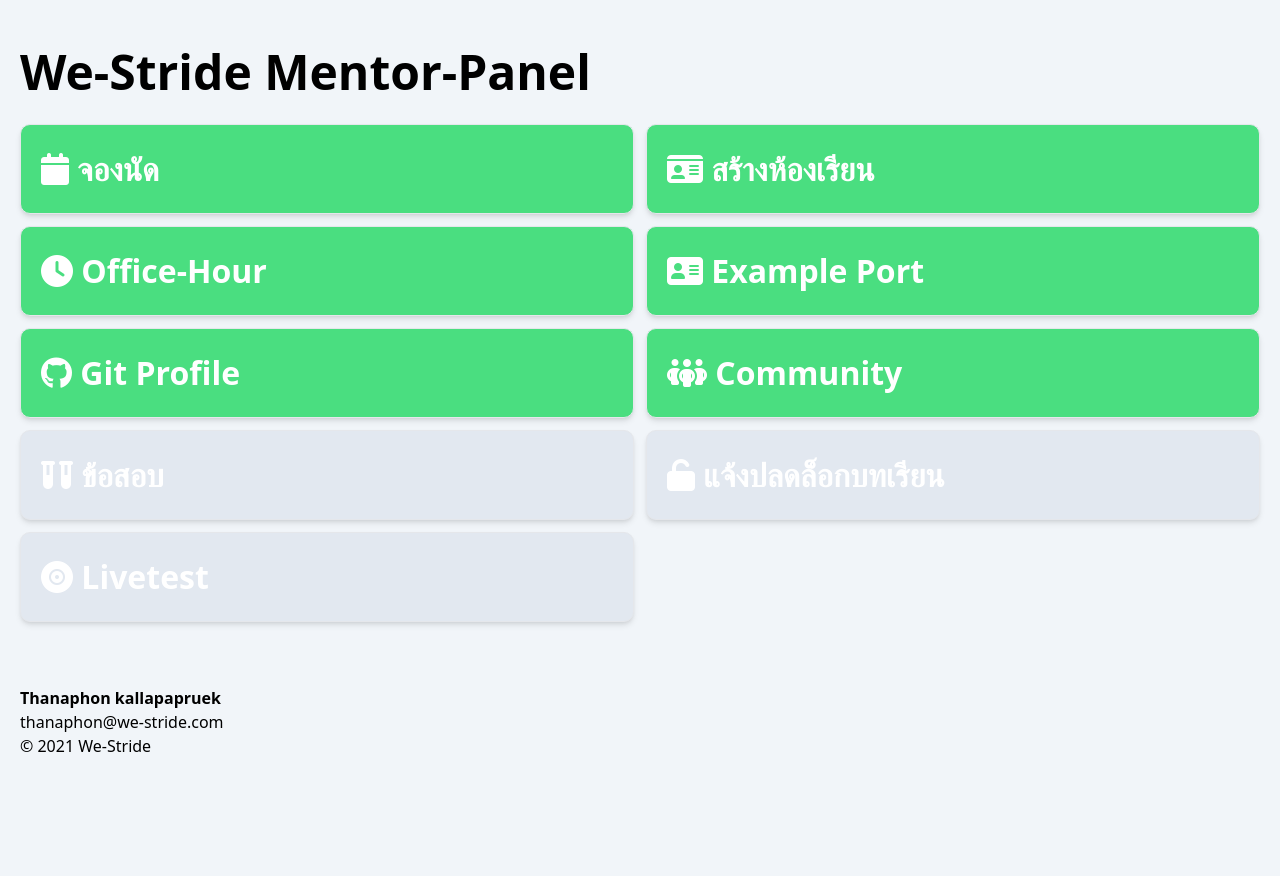
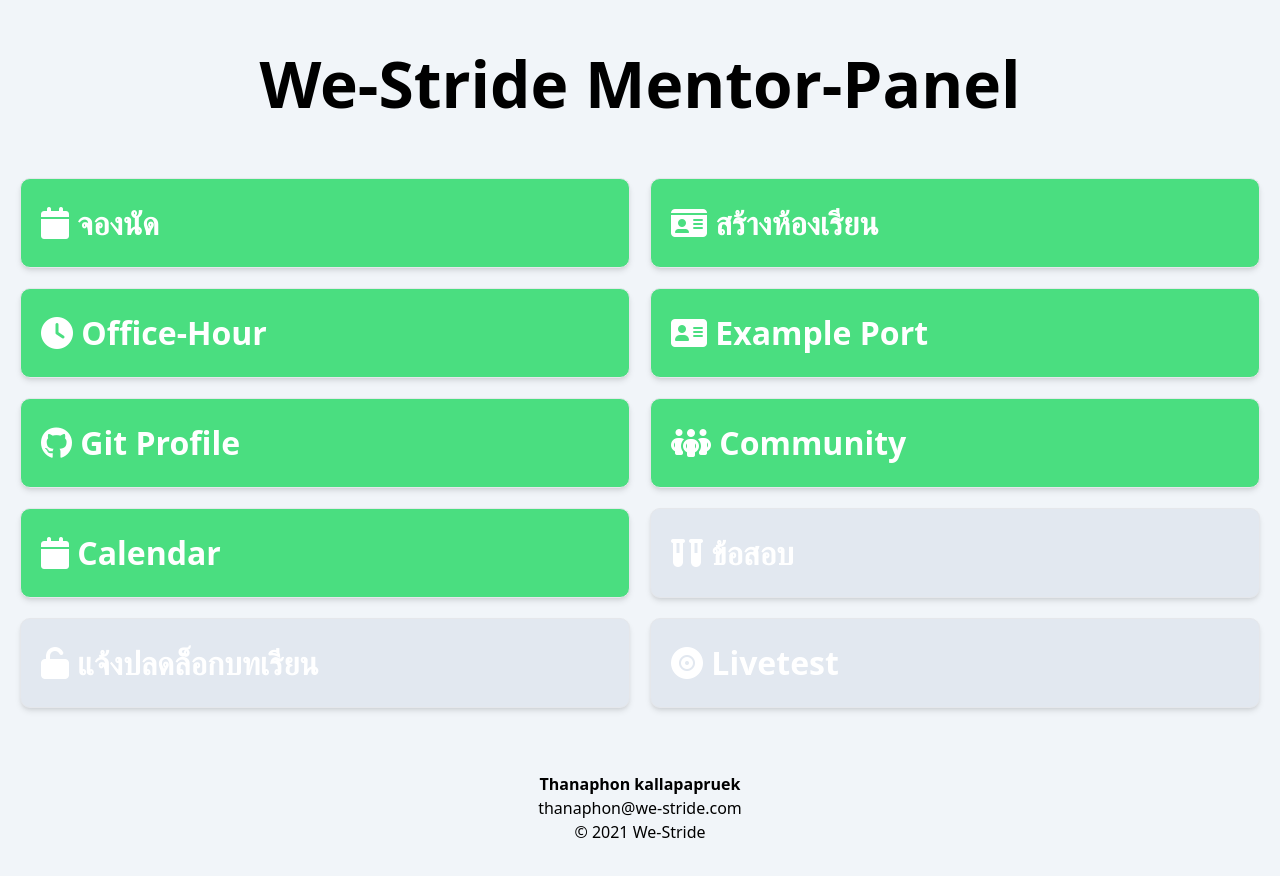
Before and after one commit to Nack-thanaphon/we-stride-board, a plain HTML site: page index.html in a window 1280 px wide. Before the commit the page ends 800 px from the top, so only its background shows below. Drawn offline with nearby package versions, Linux system fonts and the light colour scheme.

Commit message:
deploy: update panel

```diff
--- a/index.html
+++ b/index.html
@@ -6,48 +6,77 @@
     <meta name="viewport" content="width=device-width, initial-scale=1.0">
     <title>We-Stride Dashboard</title>
     <script src="https://cdn.tailwindcss.com"></script>
-    <link rel="stylesheet" href="https://cdnjs.cloudflare.com/ajax/libs/font-awesome/6.6.0/css/all.min.css" integrity="sha512-Kc323vGBEqzTmouAECnVceyQqyqdsSiqLQISBL29aUW4U/M7pSPA/gEUZQqv1cwx4OnYxTxve5UMg5GT6L4JJg==" crossorigin="anonymous" referrerpolicy="no-referrer" />
+    <link rel="stylesheet" href="https://cdnjs.cloudflare.com/ajax/libs/font-awesome/6.6.0/css/all.min.css"
+        integrity="sha512-Kc323vGBEqzTmouAECnVceyQqyqdsSiqLQISBL29aUW4U/M7pSPA/gEUZQqv1cwx4OnYxTxve5UMg5GT6L4JJg=="
+        crossorigin="anonymous" referrerpolicy="no-referrer" />
 </head>
 
 <body class=" bg-slate-100">
     <div class="container mx-auto sm:p-[20px] p-[10px]">
-        <div class="py-4 text-start">
-            <h1 class="sm:text-[3rem] font-bold">We-Stride Mentor-Panel</h1>
+        <div class="py-4 text-center mb-[30px]">
+            <h1 class="sm:text-[4rem] font-bold">We-Stride Mentor-Panel</h1>
+            <small class="sm:text-[3rem] font-bold"></small>
         </div>
-        <div class="grid sm:grid-cols-2 gap-3">
-            <a href="https://westride.zohobookings.com/#/nack" target="_blank" class="bg-green-400  my-auto  border hover:bg-green-200 cursor-pointer p-[20px] shadow-md  rounded-[10px] p-3">
-                <p class="font-bold text-start my-auto text-white text-[2rem] "><i class="fa-solid fa-calendar"></i> จองนัด</p>
+        <div class="grid sm:grid-cols-2 gap-[20px]">
+            <a href="https://westride.zohobookings.com/#/nack" target="_blank"
+                class="bg-green-400  my-auto  border hover:bg-green-200 cursor-pointer p-[20px] shadow-md  rounded-[10px] p-[20px]">
+                <p class="font-bold text-start my-auto text-white text-[2rem] "><i class="fa-solid fa-calendar"></i>
+                    จองนัด</p>
             </a>
 
-            <a href="https://dashboard.we-stride.com/auth/login" target="_blank" class="bg-green-400  my-auto  border hover:bg-green-200 cursor-pointer p-[20px] shadow-md  rounded-[10px] p-3">
-                <p class="font-bold text-start my-auto text-white text-[2rem] "><i class="fa-solid fa-id-card"></i> สร้างห้องเรียน</p>
+            <a href="https://dashboard.we-stride.com/auth/login" target="_blank"
+                class="bg-green-400  my-auto  border hover:bg-green-200 cursor-pointer p-[20px] shadow-md  rounded-[10px] p-[20px]">
+                <p class="font-bold text-start my-auto text-white text-[2rem] "><i class="fa-solid fa-id-card"></i>
+                    สร้างห้องเรียน</p>
             </a>
-            <a href="https://app.gather.town/app/R0menSPiffMe8PLH/WeStride%20Hotline" target="_blank" class="bg-green-400  my-auto  border hover:bg-green-200 cursor-pointer p-[20px] shadow-md  rounded-[10px] p-3">
-                <p class="font-bold text-start my-auto text-white text-[2rem] "><i class="fa-solid fa-clock"></i> Office-Hour</p>
+            <a href="https://app.gather.town/app/R0menSPiffMe8PLH/WeStride%20Hotline" target="_blank"
+                class="bg-green-400  my-auto  border hover:bg-green-200 cursor-pointer p-[20px] shadow-md  rounded-[10px] p-[20px]">
+                <p class="font-bold text-start my-auto text-white text-[2rem] "><i class="fa-solid fa-clock"></i>
+                    Office-Hour</p>
             </a>
 
-            <a href="https://www.pinterest.com/search/pins/?q=portfolio%20website&rs=typed" target="_blank" class="bg-green-400  my-auto  border hover:bg-green-200 cursor-pointer p-[20px] shadow-md  rounded-[10px] p-3">
-                <p class="font-bold text-start my-auto text-white text-[2rem] "><i class="fa-solid fa-address-card"></i> Example Port</p>
+            <a href="https://www.pinterest.com/search/pins/?q=portfolio%20website&rs=typed" target="_blank"
+                class="bg-green-400  my-auto  border hover:bg-green-200 cursor-pointer p-[20px] shadow-md  rounded-[10px] p-[20px]">
+                <p class="font-bold text-start my-auto text-white text-[2rem] "><i class="fa-solid fa-address-card"></i>
+                    Example Port</p>
             </a>
-            <a href="https://github.com/Nack-thanaphon" target="_blank" class="bg-green-400  my-auto  border hover:bg-green-200 cursor-pointer p-[20px] shadow-md  rounded-[10px] p-3">
-                <p class="font-bold text-start my-auto text-white text-[2rem] "><i class="fa-brands fa-github"></i> Git Profile</p>
+            <a href="https://github.com/Nack-thanaphon" target="_blank"
+                class="bg-green-400  my-auto  border hover:bg-green-200 cursor-pointer p-[20px] shadow-md  rounded-[10px] p-[20px]">
+                <p class="font-bold text-start my-auto text-white text-[2rem] "><i class="fa-brands fa-github"></i> Git
+                    Profile</p>
             </a>
 
-            <a href="https://community.we-stride.com/c/support-hours" target="_blank" class="bg-green-400  my-auto  border hover:bg-green-200 cursor-pointer p-[20px] shadow-md  rounded-[10px] p-3">
-                <p class="font-bold text-start my-auto text-white text-[2rem] "><i class="fa-solid fa-people-group"></i> Community</p>
+            <a href="https://community.we-stride.com/c/support-hours" target="_blank"
+                class="bg-green-400  my-auto  border hover:bg-green-200 cursor-pointer p-[20px] shadow-md  rounded-[10px] p-[20px]">
+                <p class="font-bold text-start my-auto text-white text-[2rem] "><i class="fa-solid fa-people-group"></i>
+                    Community</p>
             </a>
-            <a href="#" target="_blank" class="bg-slate-200   my-auto  border hover:bg-green-200 cursor-pointer p-[20px] shadow-md  rounded-[10px] p-3">
-                <p class="font-bold text-start my-auto text-white text-[2rem] "><i class="fa-solid fa-vials"></i> ข้อสอบ</p>
+            <a href="#" target="_blank"
+                class="bg-green-400  my-auto  border hover:bg-green-200 cursor-pointer p-[20px] shadow-md  rounded-[10px] p-[20px]">
+                <p class="font-bold text-start my-auto text-white text-[2rem] "><i class="fa-solid fa-calendar"></i>
+                    Calendar
+                </p>
             </a>
-            <a href="#" target="_blank" class="bg-slate-200  my-auto  border hover:bg-green-200 cursor-pointer p-[20px] shadow-md  rounded-[10px] p-3">
-                <p class="font-bold text-start my-auto text-white text-[2rem] "><i class="fa-solid fa-unlock"></i> แจ้งปลดล็อกบทเรียน</p>
+            <a href="#" target="_blank"
+                class="bg-slate-200   my-auto  border hover:bg-green-200 cursor-pointer p-[20px] shadow-md  rounded-[10px] p-[20px]">
+                <p class="font-bold text-start my-auto text-white text-[2rem] "><i class="fa-solid fa-vials"></i> ข้อสอบ
+                </p>
             </a>
-            <a href="#" target="_blank" class="bg-slate-200  my-auto  border hover:bg-green-200 cursor-pointer p-[20px] shadow-md  rounded-[10px] p-3">
-                <p class="font-bold text-start my-auto text-white text-[2rem] "><i class="fa-solid fa-record-vinyl"></i> Livetest</p>
+            <a href="#" target="_blank"
+                class="bg-slate-200  my-auto  border hover:bg-green-200 cursor-pointer p-[20px] shadow-md  rounded-[10px] p-[20px]">
+                <p class="font-bold text-start my-auto text-white text-[2rem] "><i class="fa-solid fa-unlock"></i>
+                    แจ้งปลดล็อกบทเรียน</p>
             </a>
+            <a href="#" target="_blank"
+                class="bg-slate-200  my-auto  border hover:bg-green-200 cursor-pointer p-[20px] shadow-md  rounded-[10px] p-[20px]">
+                <p class="font-bold text-start my-auto text-white text-[2rem] "><i class="fa-solid fa-record-vinyl"></i>
+                    Livetest
+                </p>
+            </a>
+
         </div>
         <footer class="mt-[3rem]">
-            <div class="py-4 text-start">
+            <div class="py-4 text-center">
                 <b>Thanaphon kallapapruek</b>
                 <p>thanaphon@we-stride.com</p>
                 <p>© 2021 We-Stride</p>
```
